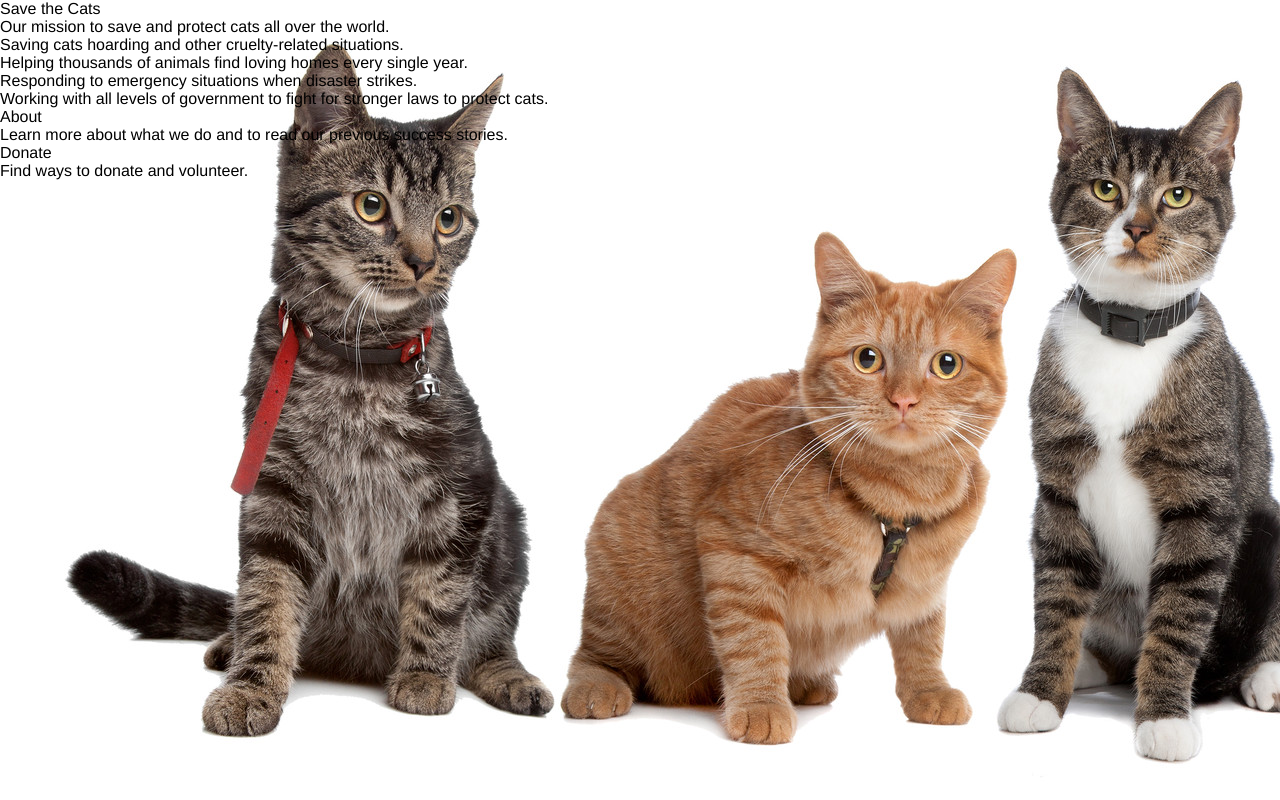
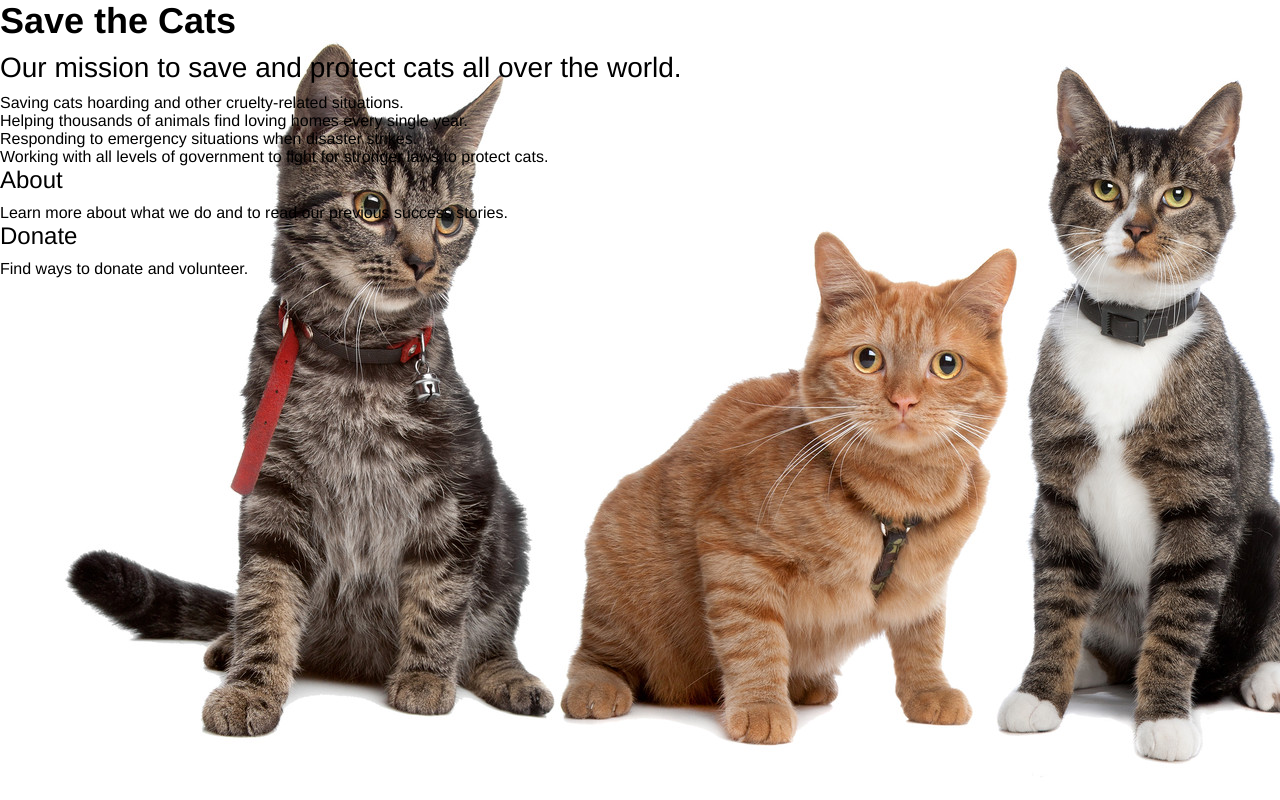
Before and after one commit to mikal815/save-the-cats, a plain HTML site: page home/index.html in a window 1280 px wide. Drawn offline with Linux system fonts and the light colour scheme; files that its build step writes are made by us from their sources; files whose address does not match are found by name.

Commit message:
added some styling to headings

```diff
--- a/css/main.css
+++ b/css/main.css
@@ -5,6 +5,27 @@
 body {
   font: normal 16px Helvetica, Arial, sans-serif;
   margin: 20px;
+}
+
+h1 {
+  font-size: 36px;
+  font-weight: bold;
+  padding-bottom: 10px;
+}
+
+h2 {
+  font-size: 32px;
+  padding-bottom: 10px;
+}
+
+h3 {
+  font-size: 28px;
+  padding-bottom: 10px;
+}
+
+h4 {
+  font-size: 24px;
+  padding-bottom: 10px;
 }
 
 #stc {
--- a/home/index.html
+++ b/home/index.html
@@ -2,8 +2,8 @@
 <html>
   <head>
     <meta charset="utf-8">
-    <link rel="stylesheet" href="css/reset.css">
-    <link rel="stylesheet" href="css/main.css">
+    <link rel="stylesheet" href="../css/reset.css">
+    <link rel="stylesheet" href="../css/main.css">
     <title>Home</title>
   </head>
 
```
